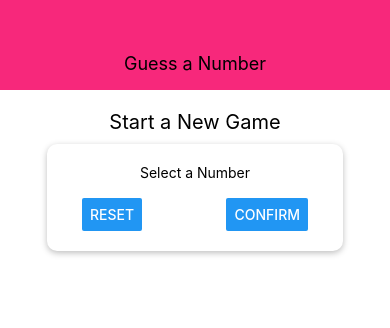
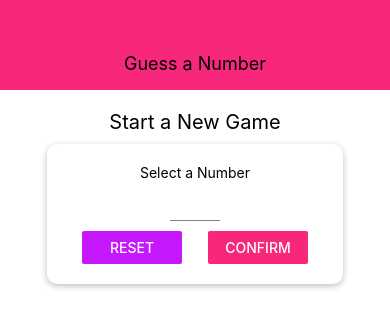
Before and after one commit to pablomaribondo/guess-a-number-app, a React Native app: screen / in a window 390 px wide. Shown: the top 328 px of the page. Built offline with nearby package versions, Linux system fonts and the light colour scheme.

Commit message:
Componente Input e NumberContainer implementados

```diff
--- a/components/Header.js
+++ b/components/Header.js
@@ -1,5 +1,7 @@
 import React from 'react';
 import { View, Text, StyleSheet } from 'react-native';
+
+import Colors from '../constants/colors';
 
 const Header = props => {
   return (
@@ -14,7 +16,7 @@
     width: '100%',
     height: 90,
     paddingTop: 36,
-    backgroundColor: '#f7287b',
+    backgroundColor: Colors.primary,
     alignItems: 'center',
     justifyContent: 'center'
   },
--- /dev/null
+++ b/components/Input.js
@@ -0,0 +1,19 @@
+import React from 'react';
+import { TextInput, StyleSheet } from 'react-native';
+
+const Input = props => {
+  return (
+    <TextInput {...props} style={{...styles.input, ...props.style}}/>
+  )
+};
+
+const styles = StyleSheet.create({
+  input: {
+    height: 30,
+    borderBottomColor: '#808080',
+    borderBottomWidth: 1,
+    marginVertical: 10
+  }
+});
+
+export default Input;
--- /dev/null
+++ b/components/NumberContainer.js
@@ -0,0 +1,30 @@
+import React from 'react';
+import { View, Text, StyleSheet } from 'react-native';
+
+import Colors from '../constants/colors';
+
+const NumberContainer = props => {
+  return (
+    <View style={styles.container}>
+      <Text style={styles.number}>{props.children}</Text>
+    </View>
+  )
+};
+
+const styles = StyleSheet.create({
+  container: {
+    borderWidth: 2,
+    borderColor: Colors.accent,
+    padding: 10,
+    borderRadius: 10,
+    marginVertical: 10,
+    alignItems: 'center',
+    justifyContent: 'center'
+  },
+  number: {
+    color: Colors.accent,
+    fontSize: 22
+  }
+});
+
+export default NumberContainer;
--- /dev/null
+++ b/constants/colors.js
@@ -0,0 +1,4 @@
+export default {
+  primary: '#f7287b',
+  accent: '#c717fc'
+};
--- a/screens/StartGameScreen.js
+++ b/screens/StartGameScreen.js
@@ -1,21 +1,94 @@
-import React from 'react';
-import { View, Text, StyleSheet, TextInput, Button } from 'react-native';
+import React, { useState } from 'react';
+import {
+  View,
+  Text,
+  StyleSheet,
+  Button,
+  TouchableWithoutFeedback,
+  Keyboard,
+  Alert
+} from 'react-native';
 
 import Card from '../components/Card';
+import Input from '../components/Input';
+import NumberContainer from '../components/NumberContainer';
+import Colors from '../constants/colors';
 
 const StartGameScreen = props => {
+  const [enteredValue, setEnteredValue] = useState('');
+  const [confirmed, setConfirmed] = useState(false);
+  const [selectedNumber, setSelectedNumber] = useState();
+
+  const numberInputHandler = inputText => {
+    setEnteredValue(inputText.replace(/[^0-9]/g, ''))
+  };
+
+  const resetInputHandler = () => {
+    setEnteredValue('');
+    setConfirmed(false);
+  };
+
+  const confirmInputHandler = () => {
+    const chosenNumber = parseInt(enteredValue);
+
+    if (isNaN(chosenNumber) || chosenNumber <= 0 || chosenNumber > 99) {
+      Alert.alert(
+        'Invalid number!',
+        'Number has to be a number between 1 and 99.',
+        [{
+            text: 'Okay',
+            style: 'destructive',
+            onPress: resetInputHandler
+        }]);
+      return;
+    }
+
+    setConfirmed(true);
+    setSelectedNumber(chosenNumber);
+    setEnteredValue('');
+    Keyboard.dismiss();
+  };
+
+  let confirmedOutput;
+
+  if (confirmed) {
+    confirmedOutput = (
+      <Card style={styles.summaryContainer}>
+        <Text>You selected</Text>
+        <NumberContainer>{selectedNumber}</NumberContainer>
+        <Button title='START GAME' />
+      </Card>
+    );
+  }
+
   return (
+    <TouchableWithoutFeedback
+      onPress={() => {
+        Keyboard.dismiss();
+      }}
+    >
       <View style={styles.screen}>
         <Text style={styles.title}>Start a New Game</Text>
         <Card style={styles.inputContainer}>
           <Text>Select a Number</Text>
-        <TextInput />
+          <Input
+            style={styles.input}
+            blurOnSubmit
+            autoCapitalize='none'
+            autoCorrect={false}
+            keyboardType='number-pad'
+            maxLength={2}
+            onChangeText={numberInputHandler}
+            value={enteredValue}
+          />
           <View style={styles.buttonContainer}>
-          <Button title='Reset' onPress={()=>{}} />
-          <Button title='Confirm' onPress={()=>{}} />
+            <View style={styles.button}><Button title='Reset' onPress={resetInputHandler} color={Colors.accent} /></View>
+            <View style={styles.button}><Button title='Confirm' onPress={confirmInputHandler} color={Colors.primary} /></View>
           </View>
         </Card>
+        {confirmedOutput}
       </View>
+    </TouchableWithoutFeedback>
   )
 };
 
@@ -39,6 +112,17 @@
     width: '100%',
     justifyContent: 'space-between',
     paddingHorizontal: 15
+  },
+  button: {
+    width: 100
+  },
+  input: {
+    width: 50,
+    textAlign: 'center'
+  },
+  summaryContainer: {
+    marginTop: 20,
+    alignItems: 'center'
   }
 });
 
```
Lines whose indentation alone changed are shown as unchanged.
